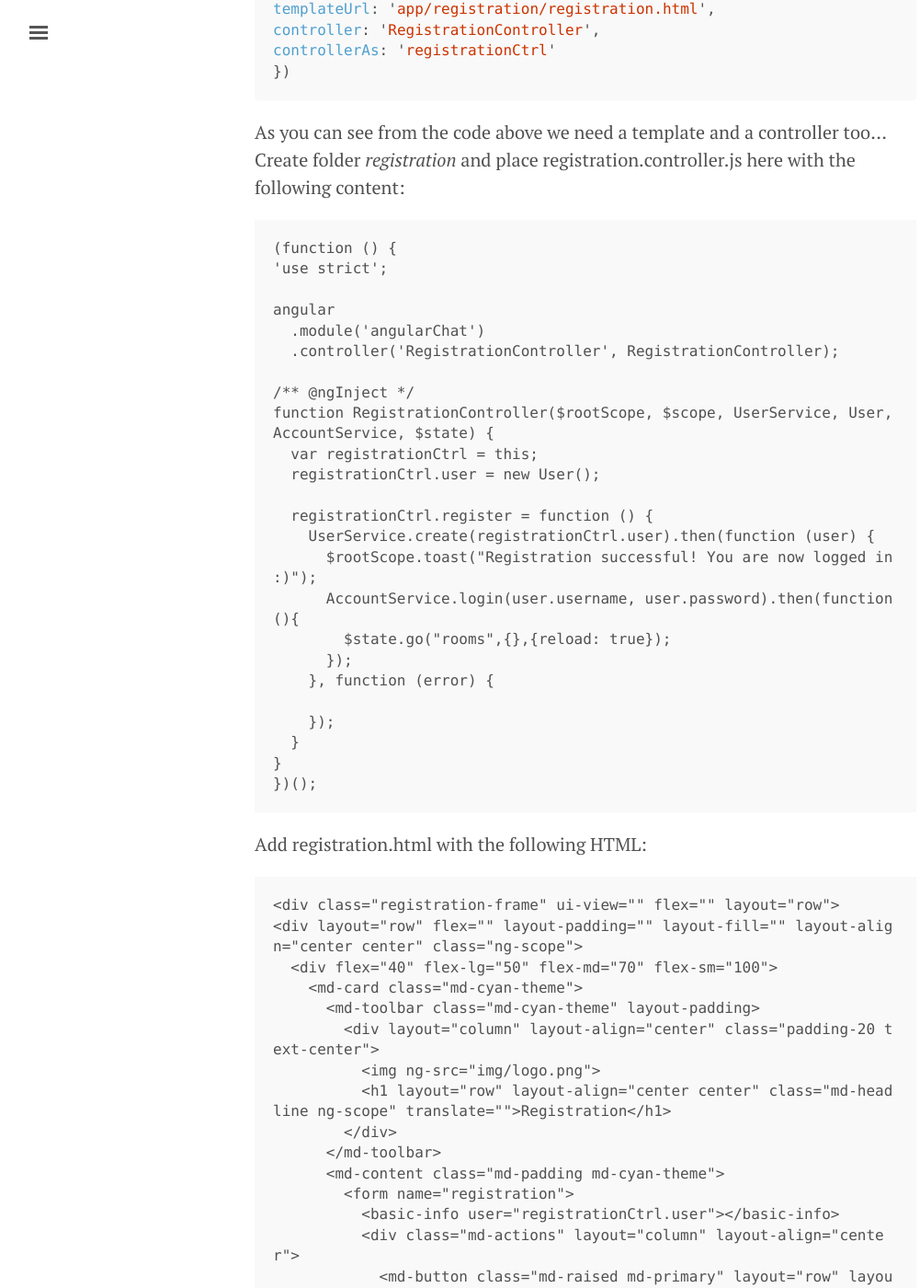
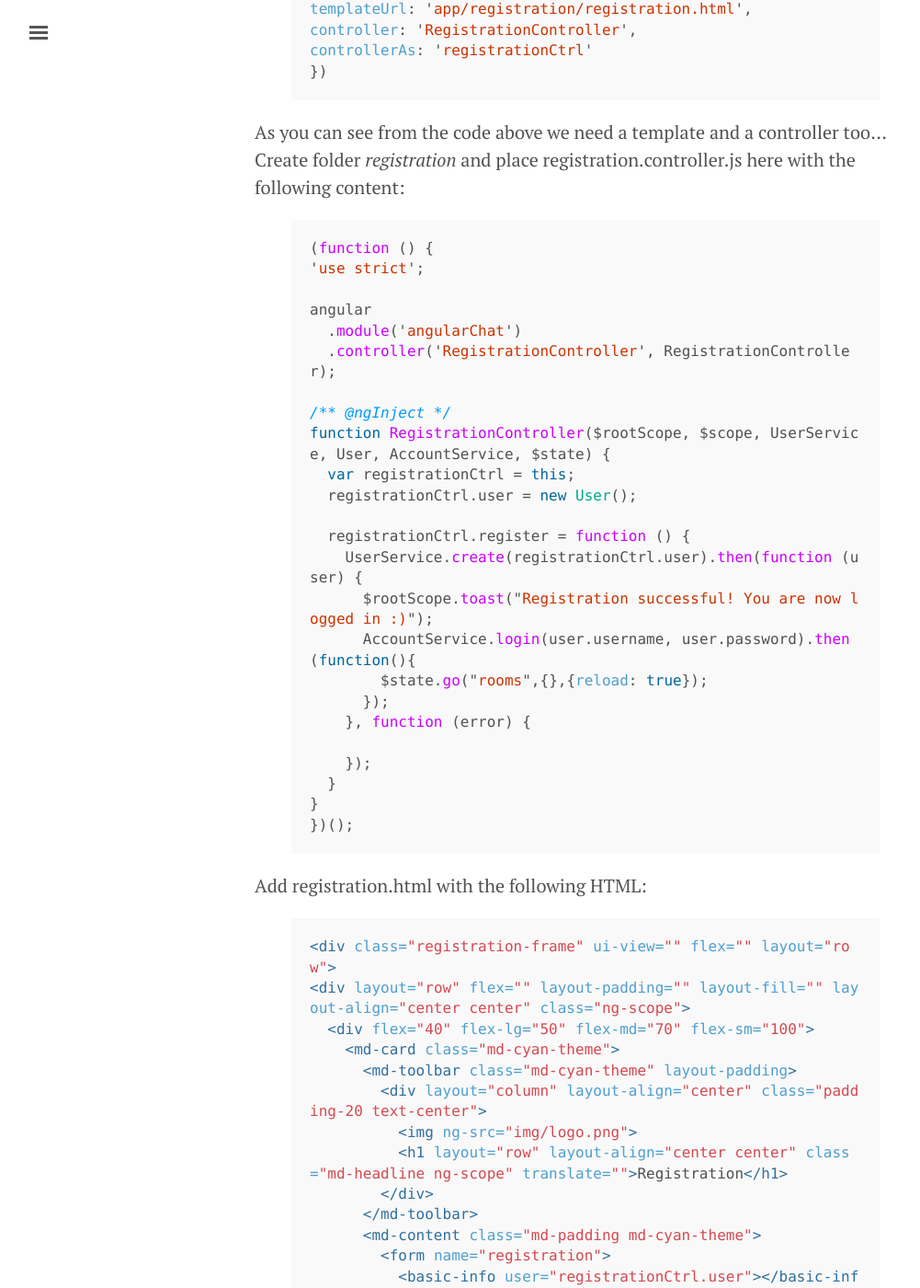
Before and after one commit to annatomka/annatomka.github.io, a Jekyll site: the page built from _posts/2015-09-23-angularjs-chat-example.md, in a window 1280 px wide and 1400 px high, scrolled down 1961 px. Shown: the whole window at 92% size, without its empty margins (3-1004 px from the left). Built offline with Jekyll 4.4.1, drawn with Linux system fonts in a browser that asks for light colours; some of the changed text lies outside the part shown.

Commit message:
Add hightlight fix

````diff
--- a/_posts/2015-09-23-angularjs-chat-example.md
+++ b/_posts/2015-09-23-angularjs-chat-example.md
@@ -33,23 +33,23 @@ git clone https://github.com/annatomka/angular-chat.git
 
 ### Download as zip
 If you don't want / can't use Git, you can download the source from the following url:
-```javascript
+{% highlight js %}
 https://github.com/annatomka/angular-chat/archive/step_registration.zip
-```
+{% endhighlight %}
 ### Registration
 
 We have a login form as a starting form, but unfortunately there's no user we could log in to the chat. For this purpose let's create the registration form in this section. Extend index.routes.js with the following route:
-```javascript
+{% highlight js %}
 .state('registration', {
 url: '/registration',
 templateUrl: 'app/registration/registration.html',
 controller: 'RegistrationController',
 controllerAs: 'registrationCtrl'
 })
-```
+{% endhighlight %}
 
 As you can see from the code above we need a template and a controller too... Create folder *registration* and place registration.controller.js here with the following content:
-```language-js
+{% highlight js %}
 (function () {
 'use strict';
 
@@ -74,10 +74,10 @@ function RegistrationController($rootScope, $scope, UserService, User, AccountSe
   }
 }
 })();
-```
+{% endhighlight %}
 
 Add registration.html with the following HTML:
-```language-html
+{% highlight html %}
 <div class="registration-frame" ui-view="" flex="" layout="row">
 <div layout="row" flex="" layout-padding="" layout-fill="" layout-align="center center" class="ng-scope">
   <div flex="40" flex-lg="50" flex-md="70" flex-sm="100">
@@ -106,37 +106,37 @@ Add registration.html with the following HTML:
   </div>
 </div>
 </div>
-```
+{% endhighlight %}
 
 We need to link somehow the registration form with the login form, so add a registration button to login.html as the following example shows:
 
-```language-html
+{% highlight html %}
 <a
 class="md-primary md-button md-cyan-theme" ui-sref="registration"
 aria-label="Don't have an account? Create one now">Don't have an account? Create one now</a>
-```
+{% endhighlight %}
 
 ### Profile
 
 #### step_profile
 If you've got stucked in the previous step, just switch to branch *step_profile* and continue work from here:
 
-```language-js
+{% highlight js %}
 git checkout step_profile
-```
+{% endhighlight %}
 
 Complete the *profile.directive.js* directive to load the current user:   egyszerűbb
 
-```language-js
+{% highlight js %}
 var loggedinUser = AccountService.getLoggedInUser();
 profileDialogCtrl.user = {};
 
 angular.copy(loggedinUser,profileDialogCtrl.user);
-```
+{% endhighlight %}
 
 We also want to save the profile details, so add the following function too:
 
-```language-js
+{% highlight js %}
 profileDialogCtrl.save = function () {
 
 UserService.update(profileDialogCtrl.user).$promise.then(
@@ -149,62 +149,62 @@ function(error){
 );
 $mdDialog.hide();
 };
-```
+{% endhighlight %}
 
 Extend the template (profile.dialog.html) to load the basic form (between md-dialog-content tags):
 
-```language-html
+{% highlight html %}
 <basic-info user="profileDialogCtrl.user"></basic-info>
-```
+{% endhighlight %}
 
 In the same template call the function that saves the profile when the user clicks the button:
 
-```language-js
+{% highlight js %}
 ng-click="profileDialogCtrl.save()"
-```
+{% endhighlight %}
 
 Let's upgrade our sidebar to a whole new level. To do this, inject AccountService in the *leftnav.directive.js* and retrieve the current user:
 
-```language-js
+{% highlight js %}
 leftnavCtrl.user = AccountService.getLoggedInUser();
-```
+{% endhighlight %}
 
 Let's create a button on the sidenav to reach user profile (*leftnav.html*):
 
-```language-html
+{% highlight html %}
 <md-button profile-button class="md-accent" layout="row">
 My Profile
 </md-button>
-```
+{% endhighlight %}
 
 We should also display the loggedin user, so paste the following code between the first md-content tags also in the *leftnav.html* template:
 
-```language-html
+{% highlight html %}
 <img class="avatar" ng-src="{{ leftnavCtrl.user.imageUrl }}"/>
 <h3 class="fullname" layout="row" layout-align="center center">{{ leftnavCtrl.user  | fullname }}</h3>
 <small class="username" layout="row" layout-align="center center">@{{ leftnavCtrl.user.username}}</small>
-```
+{% endhighlight %}
 
 Let's put the image of the user in the menu. To do this first inject AccountService in the *menu.directive.js* and query the loggedin user:
 
-```language-js
+{% highlight js %}
 menuCtrl.user = AccountService.getLoggedInUser();
-```
+{% endhighlight %}
 
 Display the user avatar as a button (menu.html), that way the user can click on it and edit its profile:
 
-```language-html
+{% highlight html %}
 <md-button profile-button class="md-icon-button" aria-label="More"  ng-if="$root.loggedIn">
 <img ng-src="{{ menuCtrl.user.imageUrl }}" class="md-avatar message-avatar" style="    height: 50px;
 background-color: white;"/>
 </md-button>
-```
+{% endhighlight %}
 
 ### Create room
 
 There has been no word about rooms yet, so first let's create the room model as room.model.js file in the room directory:
 
-```language-js
+{% highlight js %}
 (function () {
 'use strict';
 
@@ -217,11 +217,11 @@ function Room(apiUrl,$resource) {
   return $resource(apiUrl + '/rooms/:id');
 }
 })();
-```
+{% endhighlight %}
 
 Don't forget about the users of a room, so let's create this model too (room.users.model.js):
 
-```language-js
+{% highlight js %}
 (function () {
 'use strict';
 
@@ -234,11 +234,11 @@ function RoomUser(apiUrl,$resource) {
   return $resource(apiUrl + '/rooms/:id/users/:userId', { id: '@_id' });
 }
 })();
-```
+{% endhighlight %}
 
 Next we have to deal with the room servie. Create room.service.js file with the following content:
 
-```language-js
+{% highlight js %}
 (function () {
 'use strict';
 
@@ -256,11 +256,11 @@ function RoomService($resource, apiUrl,Room, RoomUser) {
   }
   }
 })();
-```
+{% endhighlight %}
 
 The room creator button directive is in the create.room.fab.directive.js, but the event handler method is missing. Let's implement this function:
 
-```language-js
+{% highlight js %}
 createRoomCtrl.create = function(){
 RoomService.createRoom(createRoomCtrl.newRoom).then(function(result){
   $rootScope.toast("Room "+result._id+" created successfully!");
@@ -271,23 +271,23 @@ RoomService.createRoom(createRoomCtrl.newRoom).then(function(result){
   $rootScope.toast("We couldn't create your room, sorry :(")
 });
 }
-```
+{% endhighlight %}
 
 We need to call this method  in the create.room.fab.tmpl.html template:
 
-```language-js
+{% highlight js %}
 ng-click="fabCtrl.createRoomDialog()"
-```
+{% endhighlight %}
 
 Add a tooltip too:
 
-```language-html
+{% highlight html %}
 <md-tooltip md-direction="left">Create Room</md-tooltip>
-```
+{% endhighlight %}
 
 And finally compose the create room dialog template too (create.room.dialog.tmpl.html):
 
-```language-html
+{% highlight html %}
 <md-dialog aria-label="New Room">
 <form name="createRoomForm">
   <md-toolbar>
@@ -316,7 +316,7 @@ And finally compose the create room dialog template too (create.room.dialog.tmpl
   </div>
 </form>
 </md-dialog>
-```
+{% endhighlight %}
 
 
 ### List rooms
@@ -326,37 +326,37 @@ In this section we will create a panel that lists all available rooms. This pane
 Add the following features to the RoomService:
 
 * Get all rooms:
-```language-js
+{% highlight js %}
 this.getRooms = getRooms;
 function getRooms() {
     var rooms = Room.query();
     return rooms;
   }
-```
+{% endhighlight %}
 
 * Get users of a room given with *roomId* :
 
-```language-js
+{% highlight js %}
 this.getUsers = getUsers;
 
 function getUsers(roomId) {
 return RoomUser.query({id: roomId});
 }
 
-```
+{% endhighlight %}
 
 
 Now we create a button in the menu (menu/menu.html) that will open the room list on click:
 
-```language-html
+{% highlight html %}
 <md-button room-list-opener  ng-if="$root.loggedIn">
 Rooms
 </md-button>
-```
+{% endhighlight %}
 
 This is a plain old Angular Material button with a little bit of directive (*room-list-opener*) on top of it. Wait, we haven't written this directive yet, so do it now (room/room.list.directive.js):
 
-```language-js
+{% highlight js %}
 (function() {
 'use strict';
 
@@ -384,20 +384,20 @@ function RoomListOpener($mdBottomSheet) {
 }
 
 })();
-```
+{% endhighlight %}
 
 
 We need a click event handler in the directive's link function:
 
-```language-js
+{% highlight js %}
 element.on( "click", function($event) {
 
 });
-```
+{% endhighlight %}
 
 In the event handler let's use Angular Material' mdBottomSheet component:
 
-```language-js
+{% highlight js %}
 $mdBottomSheet.show({
         templateUrl: 'app/room/room.list.tmpl.html',
         controller: RoomListController,
@@ -405,17 +405,17 @@ $mdBottomSheet.show({
         bindToController: true,
         targetEvent: $event
       });
-```
+{% endhighlight %}
 
 Here we can see the previously defined RoomListController listed as controller but it doesn't do anything special yet. We want to display all rooms, so we need to query them from the RoomService
 
-```language-js
+{% highlight js %}
 roomListCtrl.rooms = RoomService.getRooms();
-```
+{% endhighlight %}
 
 The template is missing though, so add a room.list.tmpl.html file with the following content:
 
-```language-html
+{% highlight html %}
 <md-bottom-sheet class="md-list md-has-header">
 <md-subheader>Available Rooms <small>Click the room you want to open</small></md-subheader>
 <md-chips ng-model="roomListCtrl.rooms" readonly="true">
@@ -424,7 +424,7 @@ The template is missing though, so add a room.list.tmpl.html file with the follo
   </md-chip-template>
 </md-chips>
 </md-bottom-sheet>
-```
+{% endhighlight %}
 
 ### Open room
 
@@ -432,18 +432,18 @@ In this section we will create a tab layout for the opened rooms.
 
 First things first, add a *getRoom* function to the *room.service.js* file:
 
-```language-js
+{% highlight js %}
 this.getRoom = getRoom;
 
 function getRoom(roomId) {
 var room = Room.get({id: roomId});
 return room;
 }
-```
+{% endhighlight %}
 
 We also need a service that can keep tracks of opened rooms (*opened.room.factory.js*):
 
-```language-js
+{% highlight js %}
 (function () {
 'use strict';
 
@@ -461,13 +461,13 @@ function openedRoomsFactory(RoomService,$localStorage,$rootScope) {
 }
 
 })();
-```
+{% endhighlight %}
 
 Add the following functions to the opened.rooms.factory.js:
 
 * Index of currently selected room:
 
-```language-js
+{% highlight js %}
   roomFactoryObj.setSelectedIndex = function(newIndex){
     $localStorage.index  = newIndex;
   };
@@ -475,25 +475,25 @@ Add the following functions to the opened.rooms.factory.js:
   roomFactoryObj.getSelectedIndex = function(){
     return $localStorage.index;
   };
-```
+{% endhighlight %}
 
 * Get room by index:
-```language-js
+{% highlight js %}
   roomFactoryObj.getRoomByIndex = function(index){
     var room = _.findWhere($localStorage.rooms, { 'index': index });
     return room;
   };
-```
+{% endhighlight %}
 
 * Get all opened room:
-```language-js
+{% highlight js %}
  roomFactoryObj.getRooms = function(){
  return $localStorage.rooms;
  };
-```
+{% endhighlight %}
 
 * Add room to opened rooms:
-```language-js
+{% highlight js %}
   roomFactoryObj.addRoom = function(room){
     if(typeof $localStorage.rooms == "undefined") {
       $localStorage.rooms = [];
@@ -504,32 +504,32 @@ Add the following functions to the opened.rooms.factory.js:
     $localStorage.rooms.push(room);
     $rootScope.$emit("room.added");
   };
-```
+{% endhighlight %}
 
 * Remove room from the opened rooms:
-```language-js
+{% highlight js %}
 roomFactoryObj.removeRoom = function(index){
     $localStorage.rooms.splice(index, 1);
   };
-```
+{% endhighlight %}
 
 * Is there any opened room?
-```language-js
+{% highlight js %}
 roomFactoryObj.hasRoom = function(){
     return $localStorage.rooms && $localStorage.rooms.length>0;
   };
-```
+{% endhighlight %}
 
 * Is the room opened?
-```language-js
+{% highlight js %}
  roomFactoryObj.containsRoom = function(room){
     var result = _.findWhere($localStorage.rooms, { '_id': room._id });
     return typeof result != "undefined";
   };
-```
+{% endhighlight %}
 
 * Synchronize previously opened rooms from local storage when the factory is created:
-```language-js
+{% highlight js %}
 function syncRoomsFromLocalStorage(){
     _.forEach($localStorage.rooms,function(storedRoom){
       $localStorage.rooms[storedRoom._id] = RoomService.getRoom(storedRoom._id)
@@ -537,11 +537,11 @@ function syncRoomsFromLocalStorage(){
   }
 
   syncRoomsFromLocalStorage();
-```
+{% endhighlight %}
 
 When you click a room in the list, it would be awesome to actually open the selected room. That means a new navigation aka state in the index.route.js file:
 
-```language-js
+{% highlight js %}
 .state('rooms.room', {
 url: '/:id',
 templateUrl: 'app/room/room.item.html',
@@ -549,11 +549,11 @@ controller: 'RoomItemController',
 controllerAs: 'roomItemCtrl',
 data: {authenticated: true}
 })
-```
+{% endhighlight %}
 
 As you can see we also need a RoomItemController for this state, so create room.item.controller.js file in the room directory with the following content:
 
-```language-js
+{% highlight js %}
 (function () {
 'use strict';
 
@@ -585,11 +585,11 @@ function RoomItemController($scope, $timeout, $mdBottomSheet, toastr, RoomServic
   }
 }
 })();
-```
+{% endhighlight %}
 
 Don't forget to subscribe on your favourite socket.io events in the controller:
 
-```language-js
+{% highlight js %}
 socketFactory.emit("subscribe", {room: roomId, user: AccountService.getLoggedInUser()});
 
   socketFactory.on("user.joined",function (user) {
@@ -607,11 +607,11 @@ socketFactory.emit("subscribe", {room: roomId, user: AccountService.getLoggedInU
   $scope.$on("$destroy", function () {
     socketFactory.emit("unsubscribe", {room: roomId, user: AccountService.getLoggedInUser()});
   });
-```
+{% endhighlight %}
 
 Next create the basic room view in room.item.html file:
 
-```language-html
+{% highlight html %}
 <div layout="row" layout-wrap>
 <md-content layout="column" flex="80" flex-sm="100">
   <md-content style="height: 60vh;">
@@ -635,11 +635,11 @@ Next create the basic room view in room.item.html file:
   </md-list>
 </md-content>
 </div>
-```
+{% endhighlight %}
 
 Declare the *openedRoomsFactory* dependency in room.list.directive.js file, and implement the function responsible for opening a room:
 
-```language-js
+{% highlight js %}
   roomListCtrl.openRoom = function(index,room){
 if(!openedRoomsFactory.containsRoom(room)){
   openedRoomsFactory.addRoom(room);
@@ -648,19 +648,19 @@ if(!openedRoomsFactory.containsRoom(room)){
   $rootScope.toast("You've already opened this room!");
 }
 };
-```
+{% endhighlight %}
 
 Add an event handler to room.list.tmpl.html:
 
-```language-js
+{% highlight js %}
 ng-click="roomListCtrl.openRoom($index,$chip)"
-```
+{% endhighlight %}
 
 For our tab layout we need to create the RoomsController too (room.tabs.controller.js):
 
 room.tabs.controller.js:
 
-```language-js
+{% highlight js %}
 (function () {
 'use strict';
 
@@ -674,47 +674,47 @@ function RoomsController($scope, $timeout, $mdBottomSheet, toastr, RoomService,
 
    }
 })();
-```
+{% endhighlight %}
 
 In the controller we need to synchronize the opened rooms:
 
-```language-js
+{% highlight js %}
 syncFromOpenedRoomsFactory();
 
 function syncFromOpenedRoomsFactory(){
     roomsCtrl.selectedIndex = openedRoomsFactory.getSelectedIndex();
     roomsCtrl.rooms = openedRoomsFactory.getRooms();
   }
-```
+{% endhighlight %}
 
 You should call this method when you receive a "room.added" event:
 
-```language-js
+{% highlight js %}
 $rootScope.$on("room.added",syncFromOpenedRoomsFactory);
-```
+{% endhighlight %}
 
 When you close a tab, you have to remove the room from the factory:
 
-```language-js
+{% highlight js %}
 roomsCtrl.removeRoom = function (index) {
     openedRoomsFactory.removeRoom(index);
   };
-```
+{% endhighlight %}
 
 The current index and navigation state has to be updated too when you click on a new tab:
 
-```language-js
+{% highlight js %}
 $scope.$watch("roomsCtrl.selectedIndex",function(newIndex){
     openedRoomsFactory.setSelectedIndex(newIndex);
     if(openedRoomsFactory.hasRoom()){
       $state.go("rooms.room",{id: openedRoomsFactory.getRoomByIndex(newIndex)._id});
     }
   });
-```
+{% endhighlight %}
 
 Next create the view for the tab layout (room.tabs.tmpl.html) with the following code:
 
-```language-html
+{% highlight html %}
 <md-content flex ng-if="roomsCtrl.rooms.length > 0">
 <md-subheader>Opened Rooms right now</md-subheader>
 <md-tabs md-dynamic-height md-selected="roomsCtrl.selectedIndex" md-border-bottom md-autoselect>
@@ -726,28 +726,28 @@ Next create the view for the tab layout (room.tabs.tmpl.html) with the following
     <div ui-view flex></div>
 </md-tabs>
 </md-content>
-```
+{% endhighlight %}
 
 Don't forget about unsubscribing the user when leaving the room! To achieve this, add the following changes to the logout method of the account.service.js file (add socketFactory and openedRoomsFactory dependencies too):
 
-```language-js
+{% highlight js %}
 var openedRooms = openedRoomsFactory.getRooms();
 //logout from rooms
 _.forEach(openedRooms, function (room) {
 socketFactory.emit("unsubscribe", {room: room._id, user: getLoggedInUser()});
 });
-```
+{% endhighlight %}
 
 Remove opened rooms too:
 
-```language-js
+{% highlight js %}
 delete $localStorage.rooms;
 delete $localStorage.index;
-```
+{% endhighlight %}
 
 Routing needs to be extended in the index.routes.js file. There is a state called "rooms" already, add to this the following changes:
 
-```language-js
+{% highlight js %}
 .state('rooms', {
   url: '/rooms',
   templateUrl: 'app/room/room.tabs.tmpl.html',
@@ -755,21 +755,21 @@ Routing needs to be extended in the index.routes.js file. There is a state calle
   controllerAs: 'roomsCtrl',
   data: {authenticated: true}
 });
-```
+{% endhighlight %}
 
 Add openedRoomsFactory dependency to create.room.fab.directive.js and following changes too (here you make sure when opening a new room it will be listed in the opened rooms and actually opened too):
 
-```language-js
+{% highlight js %}
 openedRoomsFactory.addRoom(result);
 $state.go("rooms.room",{id: result._id});
-```
+{% endhighlight %}
 
 
 ### Messages
 
 First create a directory called "message" for the message aspect. Then add a message.model.js file in this directory with the following content:
 
-```language-js
+{% highlight js %}
 (function () {
 'use strict';
 
@@ -783,11 +783,11 @@ function Message(apiUrl,$resource) {
 }
 
 })();
-```
+{% endhighlight %}
 
 Next create the service that is responsible for message handling (message.service.js):
 
-```language-js
+{% highlight js %}
 (function() {
 'use strict';
 
@@ -799,82 +799,82 @@ angular
 function MessageService($resource,apiUrl,Message,Room,AccountService) {
 }
 })();
-```
+{% endhighlight %}
 
 Add the following functions to the service:
 
 * Get Messages in a room:
-```language-js
+{% highlight js %}
 function getRoomMessages(roomId){
 	return Message.query({id: roomId});
 }
-```
+{% endhighlight %}
 
 * Create message in a room:
-```language-js
+{% highlight js %}
 function createRoomMessage(roomId, message){
 var newMessage = new Message();
 newMessage.text = message;
 newMessage.user = AccountService.getLoggedInUser();
 newMessage.$save({id: roomId});
 }
-```
+{% endhighlight %}
 
 To make these two functions available from the outside add the following statements:
 
-```language-js
+{% highlight js %}
 this.getRoomMessages = getRoomMessages;
 this.createRoomMessage = createRoomMessage;
-```
+{% endhighlight %}
 
 You need to call these functions in the room.item.controller.js. To achieve that add the missing dependencies and the following two variables:
 
-```language-js
+{% highlight js %}
 roomItemCtrl.newMessage = "";
 roomItemCtrl.messages = MessageService.getRoomMessages(roomId);
-```
+{% endhighlight %}
 
 Add a function that handles message creation:
 
-```language-js
+{% highlight js %}
 roomItemCtrl.createMessage = function () {
 MessageService.createRoomMessage(roomId, roomItemCtrl.newMessage);
 roomItemCtrl.newMessage = "";
 };
-```
+{% endhighlight %}
 
 Add the missing socket handling:
 
-```language-js
+{% highlight js %}
 socketFactory.on("new message",function (message) {
 roomItemCtrl.messages.push(message);
 });
-```
+{% endhighlight %}
 
 Open room/room.item.html template! Here create an Angular Material list, that will display the roomItemCtrl.messages variable:
 
-```language-html
+{% highlight html %}
 <md-list scroll="roomItemCtrl.messages">
 <md-subheader class="md-info">Messages in room {{ roomItemCtrl.room.name }}</md-subheader>
 <message ng-repeat="message in roomItemCtrl.messages" message="message"
          author="roomItemCtrl.allusers[message.authorId]"
          ng-class="{ 'repeated-author' : $index>0 && message.authorId == roomItemCtrl.messages[$index-1].authorId}"></message>
 </md-list>
-```
+{% endhighlight %}
 
 
 Create new message:
 
-```language-html
+{% highlight html %}
 <md-input-container class="md-accent">
 <label>New Message</label>
 <input ng-enter="roomItemCtrl.createMessage()" ng-model="roomItemCtrl.newMessage" md-maxlength="350"/>
 </md-input-container>
-```
+{% endhighlight %}
 
 Previously we used message directive, but it doesn't really exist. So create message.directive.js in the message folder:
 
-```language-js
+{% highlight js %}
 (function() {
 'use strict';
 
@@ -905,11 +905,11 @@ function message() {
 }
 
 })();
-```
+{% endhighlight %}
 
 As last step create the template for that directive with the following content:
 
-```language-html
+{% highlight html %}
 <md-list-item class="contact-item md-2-line selected">
 <img ng-src="{{ messageCtrl.author.imageUrl }}" class="md-avatar message-avatar"/>
 <div class="md-list-item-text compact">
@@ -917,7 +917,7 @@ As last step create the template for that directive with the following content:
   <div class="message-content">{{messageCtrl.message.text}}</div>
 </div>
 </md-list-item>
-```
+{% endhighlight %}
 
 Now you are ready, and hopefully you can use your brand new chat application.
 
````
